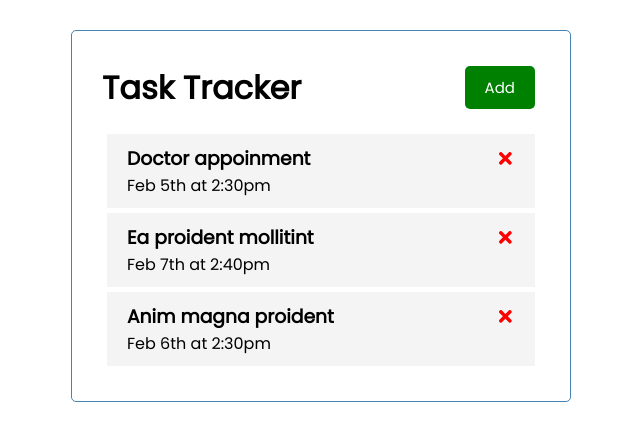
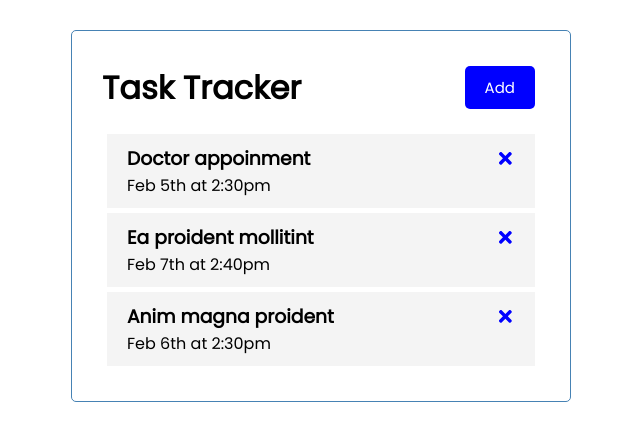
Before and after one commit to lucidethinker/test, a React (Create React App) app: page / in a window 1280 px wide. Shown: the top 440 px of the page, without its empty margins (319-959 px from the left). Built offline with nearby package versions, Linux system fonts and the light colour scheme.

Commit message:
Delete Added

```diff
--- a/src/App.js
+++ b/src/App.js
@@ -3,7 +3,7 @@
 import {useState} from 'react';
 
 const App = () =>{
-    const[tasks,setTask] = useState([
+    const[tasks,setTasks] = useState([
 
       {
           id : 1,
@@ -26,12 +26,17 @@
 
   ])
 
+//Delete task
+  const deleteTask = (id) => {
+    setTasks(tasks.filter((task)=>task.id !== id))
+  }
+
 
   return (
-    <div className="container">
+    <div className="container" >
 
     <Header  />
-    <Tasks tasks={tasks} />
+    <Tasks tasks={tasks}  onDelete={deleteTask}/>
     </div>
   );
 }
--- a/src/components/Header.js
+++ b/src/components/Header.js
@@ -12,7 +12,7 @@
   return (
       <header className='header'>
       <h1>{title}</h1>
-     <Button color='green' text='Add' onClick={onClick} />
+     <Button color='blue' text='Add' onClick={onClick} />
     </header>
   )
 }
--- a/src/components/Task.js
+++ b/src/components/Task.js
@@ -1,10 +1,15 @@
 import {FaTimes} from 'react-icons/fa'
 
 
-const Task = ( { task }) => {
+const Task = ( { task,onDelete }) => {
     return(
         <div className="task">
-            <h3>{task.text} <FaTimes style={{color:'red',cursor:'pointer'}}/></h3>
+            <h3>{task.text} <FaTimes style={{color:'blue',cursor:'pointer'}}
+                onClick={()=>onDelete(task.id)}
+
+            />
+
+            </h3>
             <p>{task.dat}</p>
         </div>
     )
--- a/src/components/Tasks.js
+++ b/src/components/Tasks.js
@@ -1,13 +1,15 @@
 import Task from './Task'
 
-const Tasks=({tasks}) =>
+const Tasks=({tasks,onDelete}) =>
 {
 
     return(
         <>
        {
         tasks.map((task) =>(
-       <Task key={task.id} task={task}/>
+       <Task key={task.id} task={task}
+           onDelete={onDelete}
+       />
        ))}
         </>
     )
```
